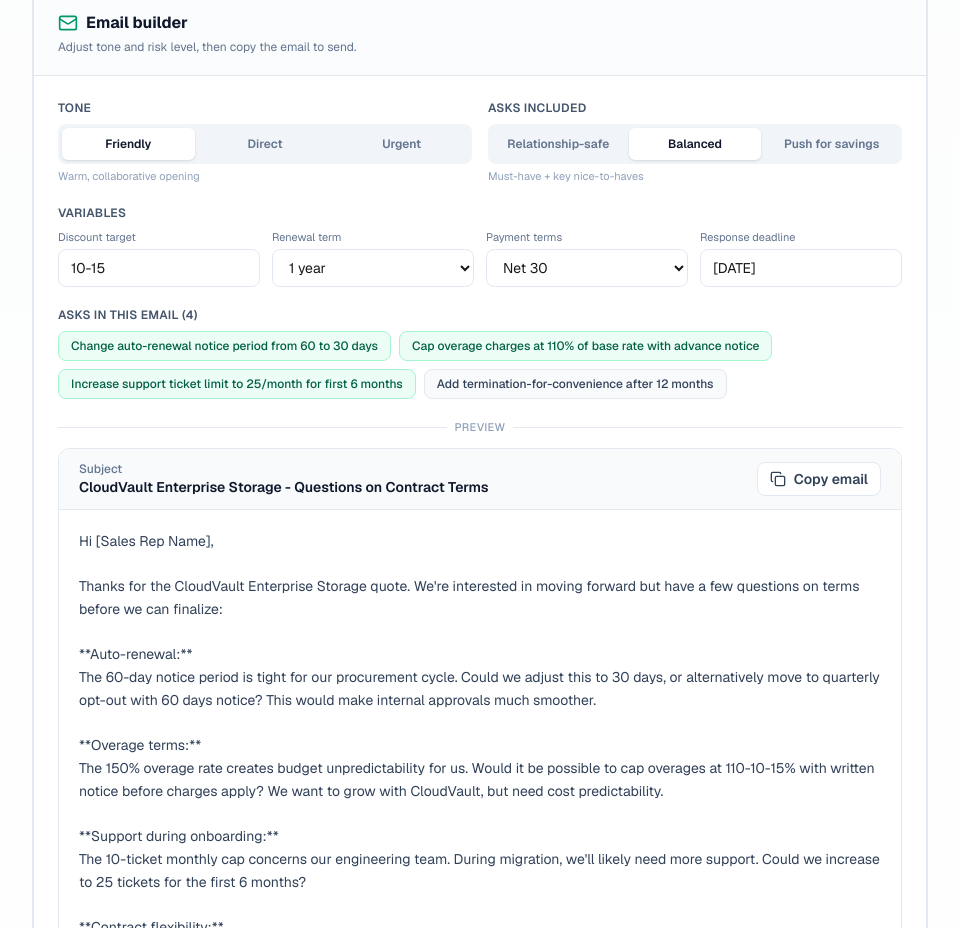
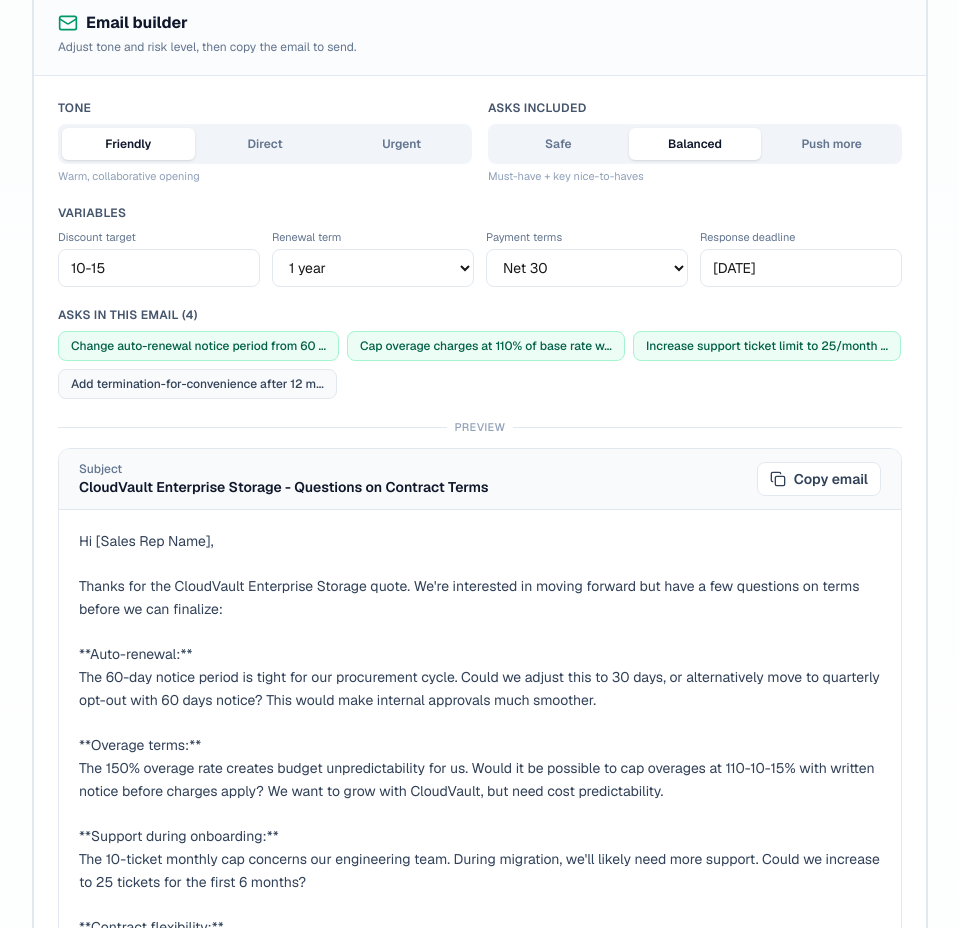
Before and after one commit to Boomchakalala/Dealcheck, a Next.js app: page /example in a window 1280 px wide. Shown: the part 2925-3853 px from the top of the page, without its empty margins (160-1119 px from the left). Built offline with nearby package versions, Linux system fonts and the light colour scheme.

Commit message:
Sandbox autosave

```diff
--- a/src/components/OutputDisplay.tsx
+++ b/src/components/OutputDisplay.tsx
@@ -43,9 +43,9 @@ export function OutputDisplay({ output }: OutputDisplayProps) {
   }
 
   const riskLabels: Record<RiskLevel, { label: string; desc: string }> = {
-    safe: { label: 'Relationship-safe', desc: 'Must-have asks only' },
+    safe: { label: 'Safe', desc: 'Must-have asks only' },
     balanced: { label: 'Balanced', desc: 'Must-have + key nice-to-haves' },
-    aggressive: { label: 'Push for savings', desc: 'All asks included' },
+    aggressive: { label: 'Push more', desc: 'All asks included' },
   }
 
   // Build email body with variable substitution and risk-adjusted asks
@@ -477,17 +477,17 @@ export function OutputDisplay({ output }: OutputDisplayProps) {
             <label className="text-xs font-semibold text-slate-600 uppercase tracking-wide mb-2 block">
               Asks in this email ({visibleAsks.length})
             </label>
-            <div className="flex flex-wrap gap-2">
+            <div className="flex flex-wrap gap-1.5 sm:gap-2">
               {visibleAsks.map((ask, idx) => (
                 <span
                   key={idx}
-                  className={`inline-block px-3 py-1.5 rounded-lg text-xs font-medium border ${
+                  className={`inline-block px-2 sm:px-3 py-1.5 rounded-lg text-xs font-medium border max-w-full break-words ${
                     idx < output.what_to_ask_for.must_have.length
                       ? 'bg-emerald-50 border-emerald-200 text-emerald-800'
                       : 'bg-slate-50 border-slate-200 text-slate-700'
                   }`}
                 >
-                  {ask.length > 60 ? ask.substring(0, 57) + '...' : ask}
+                  {ask.length > 45 ? ask.substring(0, 42) + '...' : ask}
                 </span>
               ))}
             </div>
```
